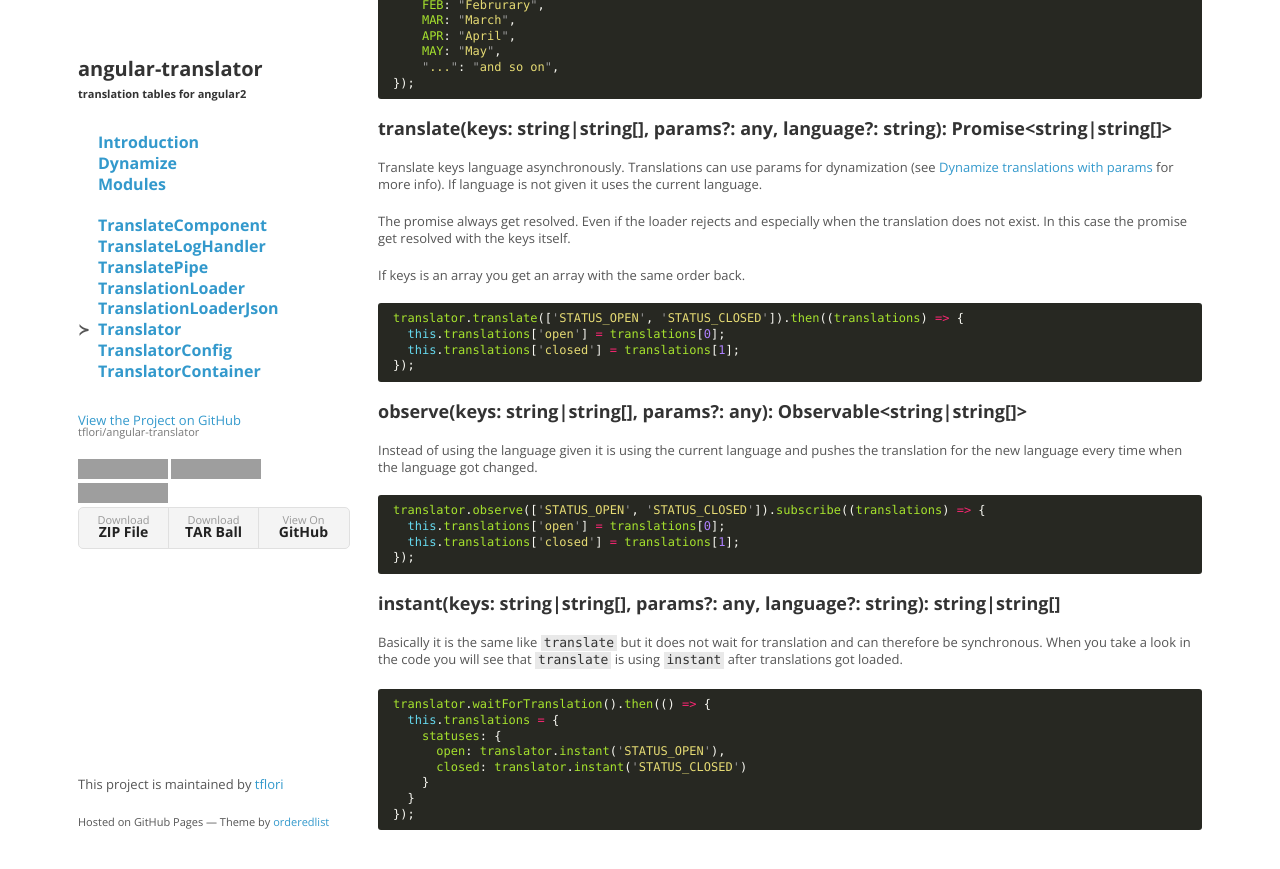
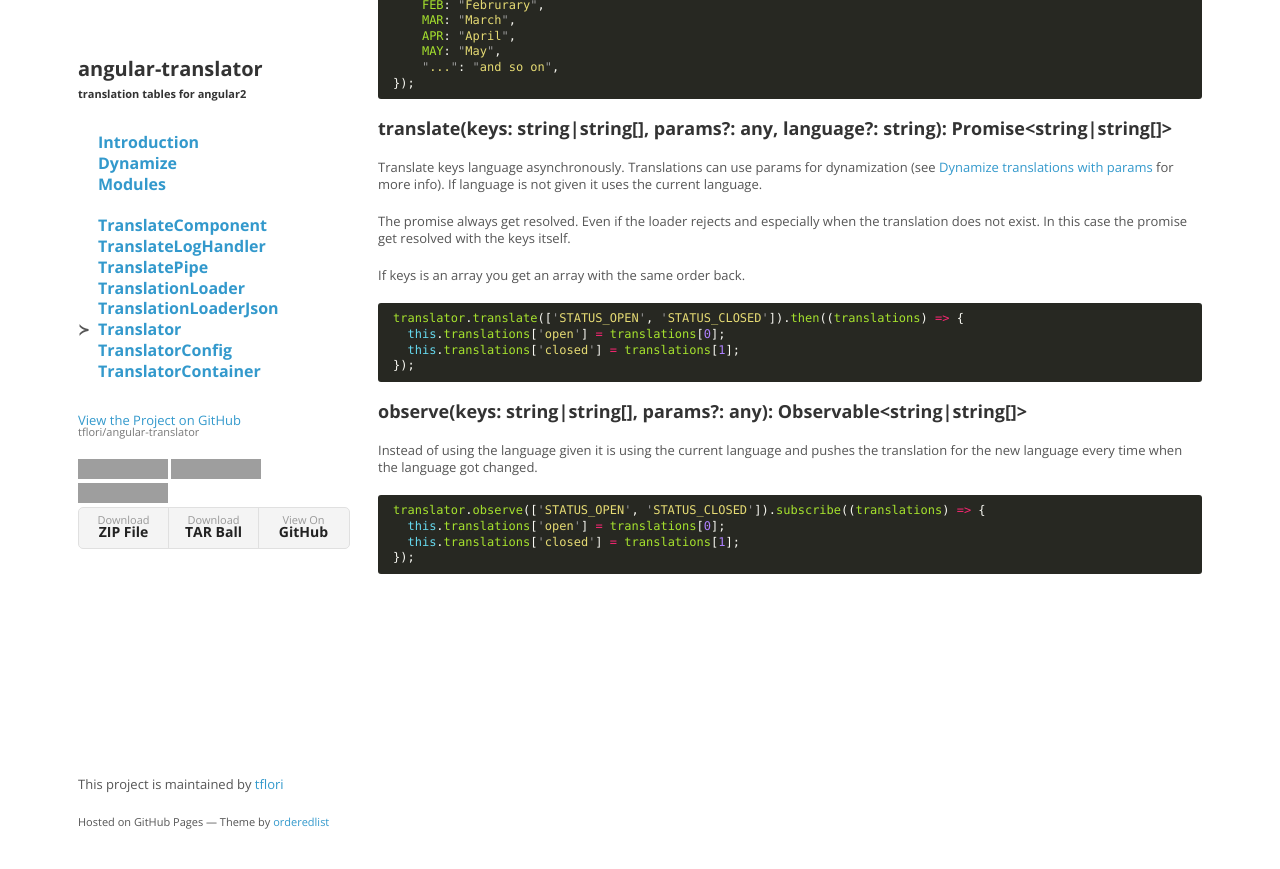
Before and after one commit to tflori/angular-translator, a Jekyll site: the page built from docs/Translator.md, in a window 1280 px wide and 900 px high, scrolled down 1230 px. Shown: the top 869 px of the window. Built offline with Jekyll 4.4.1, drawn with Linux system fonts in a browser that asks for light colours; grey boxes are pictures that could not be loaded.

Commit message:
documentation for version 2.3

````diff
--- a/docs/Translator.md
+++ b/docs/Translator.md
@@ -105,19 +105,3 @@ translator.observe(['STATUS_OPEN', 'STATUS_CLOSED']).subscribe((translations) =>
   this.translations['closed'] = translations[1];
 });
 ```
-
-### instant(keys: string|string[], params?: any, language?: string): string|string[]
-
-Basically it is the same like `translate` but it does not wait for translation and can therefore be synchronous. When
-you take a look in the code you will see that `translate` is using `instant` after translations got loaded.
-
-```ts
-translator.waitForTranslation().then(() => {
-  this.translations = {
-    statuses: {
-      open: translator.instant('STATUS_OPEN'),
-      closed: translator.instant('STATUS_CLOSED')
-    }
-  }
-});
-```
````
